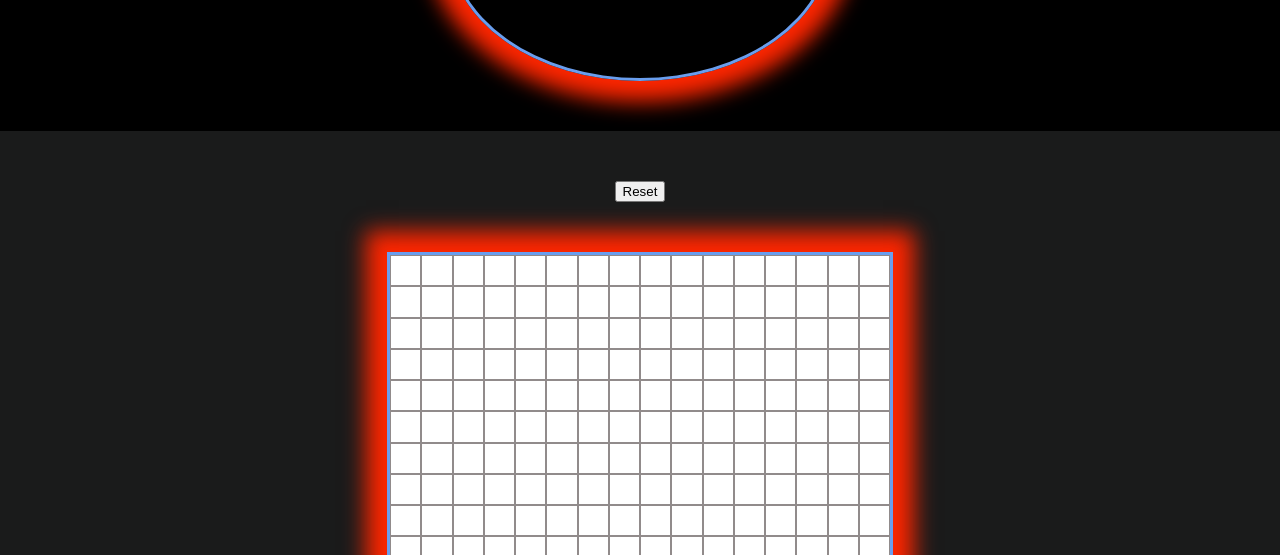
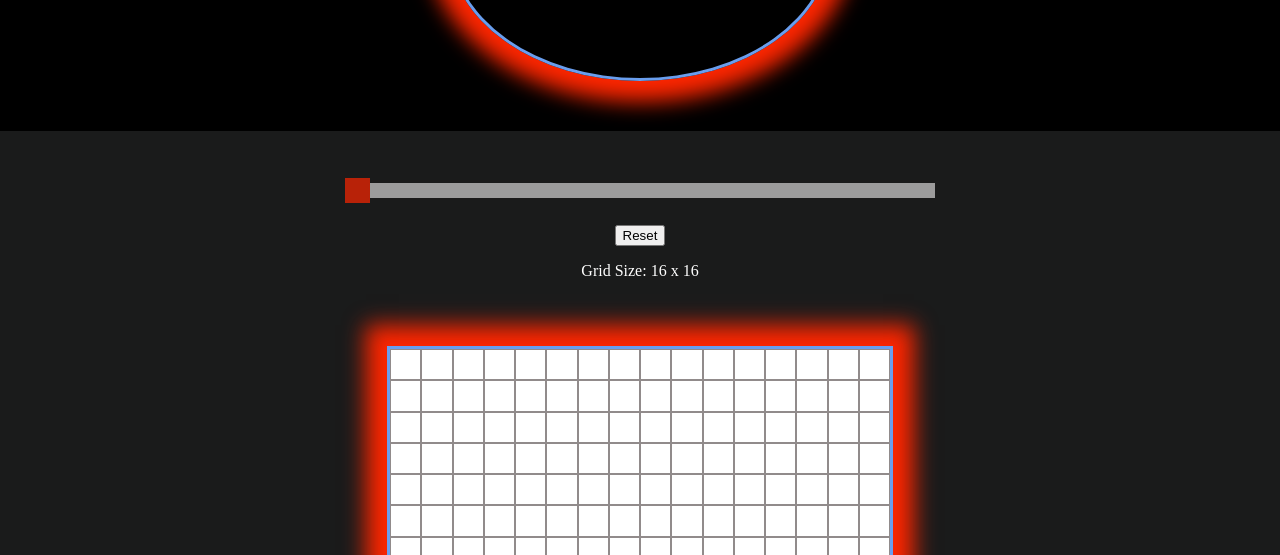
Before and after one commit to devwinn/etch-a-sketch, a plain HTML site: page index.html in a window 1280 px wide. Shown: the part 245-800 px from the top of the page. Drawn offline with Linux system fonts and the light colour scheme.

Commit message:
working slider to resize

```diff
--- a/index.html
+++ b/index.html
@@ -20,9 +20,18 @@
 
 
     <div class="wrapper">
+        <div class="slidecontainer">
+            <input type="range" min="16" max="100" value="16" class="slider" id="myRange">
+        </div>
         <button id="reset">Reset</button>
+        <div>
+            <p>Grid Size: <span id="grid-size"></span></p>
+        </div>
         <div id="grid-container"></div>
     </div>
+
+
+
 
 </body>
 
--- a/resources/css/styles.css
+++ b/resources/css/styles.css
@@ -4,6 +4,10 @@ body {
     width: 100%;
     margin: 0;
     background-color: black;
+}
+
+p {
+    color: white;
 }
 
 #grid-container {
@@ -19,9 +23,13 @@ body {
     margin-top: 50px;
 }
 
-#grid-row {
+.grid-row {
     display: flex;
     flex-direction: row;
+}
+
+#grid-size {
+    color: white;
 }
 
 .grid-square {
@@ -50,6 +58,67 @@ body {
 
 }
 
+.slidecontainer {
+    width: 100%;
+    display: flex;
+    justify-content: center;
+    margin-bottom: 25px;
+    /* Width of the outside container */
+
+}
+
+/* The slider itself */
+.slider {
+    -webkit-appearance: none;
+    /* Override default CSS styles */
+    appearance: none;
+    width: 50%;
+    /* Full-width */
+    height: 15px;
+    /* Specified height */
+    background: #d3d3d3;
+    /* Grey background */
+    outline: none;
+    /* Remove outline */
+    opacity: 0.7;
+    /* Set transparency (for mouse-over effects on hover) */
+    -webkit-transition: .2s;
+    /* 0.2 seconds transition on hover */
+    transition: opacity .2s;
+}
+
+/* Mouse-over effects */
+.slider:hover {
+    opacity: 1;
+    /* Fully shown on mouse-over */
+}
+
+/* The slider handle (use -webkit- (Chrome, Opera, Safari, Edge) and -moz- (Firefox) to override default look) */
+.slider::-webkit-slider-thumb {
+    -webkit-appearance: none;
+    /* Override default look */
+    appearance: none;
+    width: 25px;
+    /* Set a specific slider handle width */
+    height: 25px;
+    /* Slider handle height */
+    background: rgb(252, 38, 0);
+    /* Green background */
+    cursor: pointer;
+    /* Cursor on hover */
+}
+
+.slider::-moz-range-thumb {
+    width: 25px;
+    /* Set a specific slider handle width */
+    height: 25px;
+    /* Slider handle height */
+    background: rgb(252, 38, 0);
+    /* Green background */
+    cursor: pointer;
+    /* Cursor on hover */
+}
+
 .wrapper {
     height: fit-content;
     background-color: rgb(26, 27, 27);
--- a/resources/js/script.js
+++ b/resources/js/script.js
@@ -11,8 +11,7 @@ function makeGrid(size) {
     while (x < size) {
         let insert = document.createElement('div');
         let y = 0;
-        insert.className = `grid-row-${x}`;
-        insert.id = 'grid-row'
+        insert.className = `grid-row-${x} grid-row`;
         gridContainer.appendChild(insert);
         let gridRow = document.getElementsByClassName(`grid-row-${x}`);
         while (y < size) {
@@ -44,3 +43,24 @@ function resetGrid() {
     }
     console.log("grid resetting")
 }
+
+var slider = document.getElementById("myRange");
+var output = document.getElementById("grid-size");
+output.innerHTML = `${slider.value} x ${slider.value}`; // Display the default slider value
+
+// Update the current slider value (each time you drag the slider handle)
+slider.oninput = function () {
+    output.innerHTML = `${this.value} x ${this.value}`;
+    removeGrid();
+    makeGrid(this.value);
+}
+
+
+function removeGrid() {
+    console.log("removing grid");
+    let grid = document.querySelectorAll('.grid-row')
+    for (let square of grid) {
+        console.log(square.className);
+        square.remove();
+    }
+}
```
Also changed, not shown: 1 other file.
